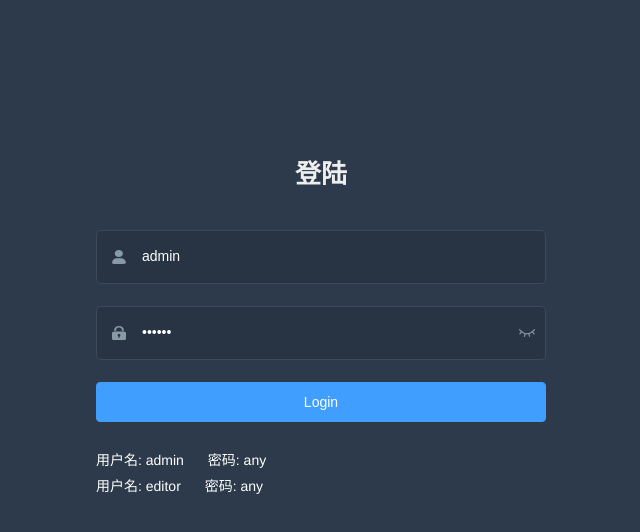
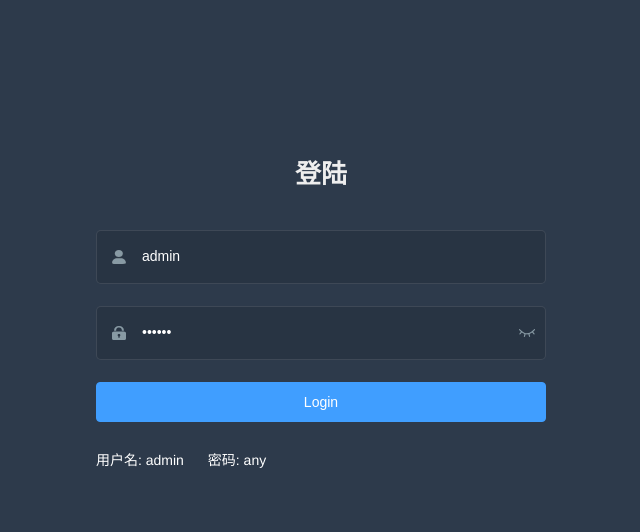
Before and after one commit to liyinan1992/vue-template, a Vue app: page /#/login in a window 1280 px wide. Shown: the top 532 px of the page, without its empty margins (319-959 px from the left). Built offline with nearby package versions, Linux system fonts and the light colour scheme.

Commit message:
'change2'

```diff
--- a/mock/user.js
+++ b/mock/user.js
@@ -13,13 +13,13 @@ const users = {
     roles: ['admin'],
     introduction: 'I am a super administrator',
     avatar: 'https://wpimg.wallstcn.com/f778738c-e4f8-4870-b634-56703b4acafe.gif',
-    name: 'Super Admin'
+    name: 'Admin'
   },
   'editor-token': {
     roles: ['editor'],
     introduction: 'I am an editor',
     avatar: 'https://wpimg.wallstcn.com/f778738c-e4f8-4870-b634-56703b4acafe.gif',
-    name: 'Normal Editor'
+    name: 'Editor'
   }
 }
 
--- a/src/views/login/index.vue
+++ b/src/views/login/index.vue
@@ -45,10 +45,6 @@
 
       <div class="tips">
         <span style="margin-right:20px;">用户名: admin</span>
-        <span> 密码: any</span>
-      </div>
-      <div class="tips">
-        <span style="margin-right:20px;">用户名: editor</span>
         <span> 密码: any</span>
       </div>
 
```
